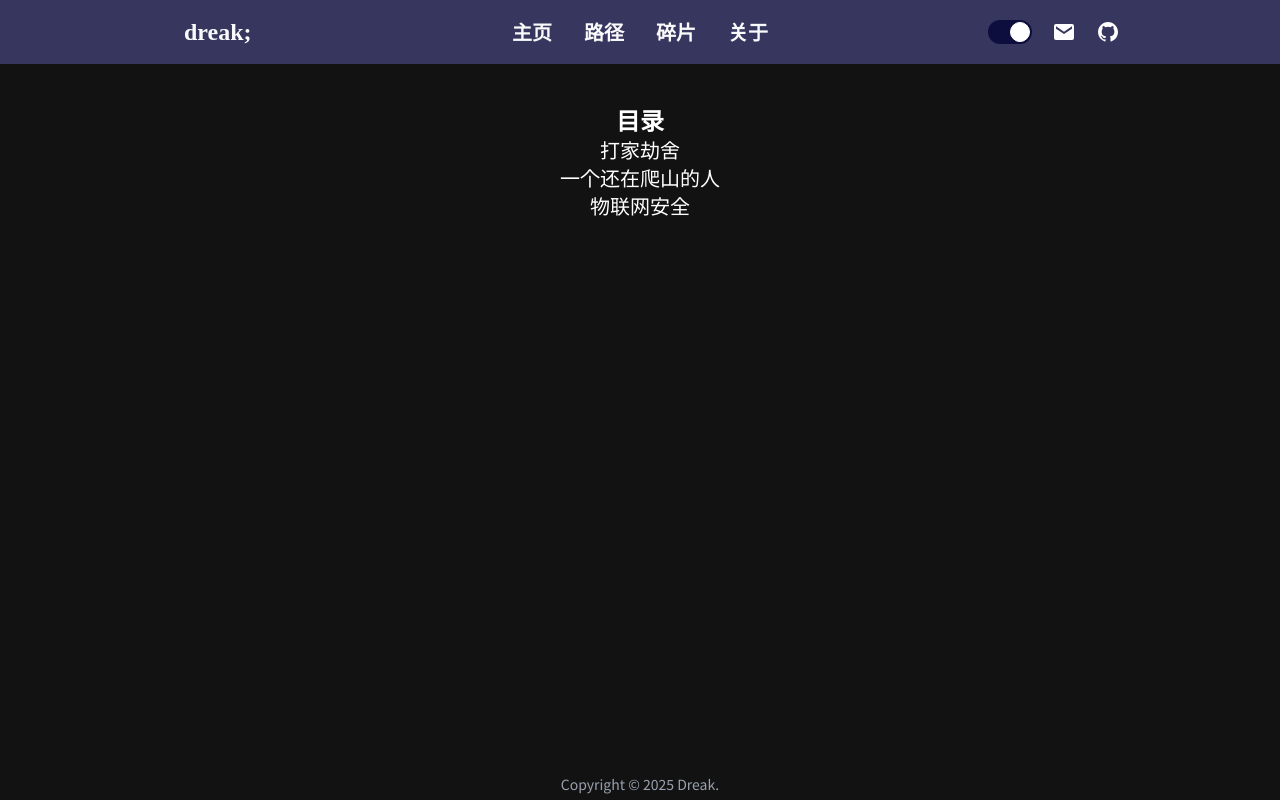
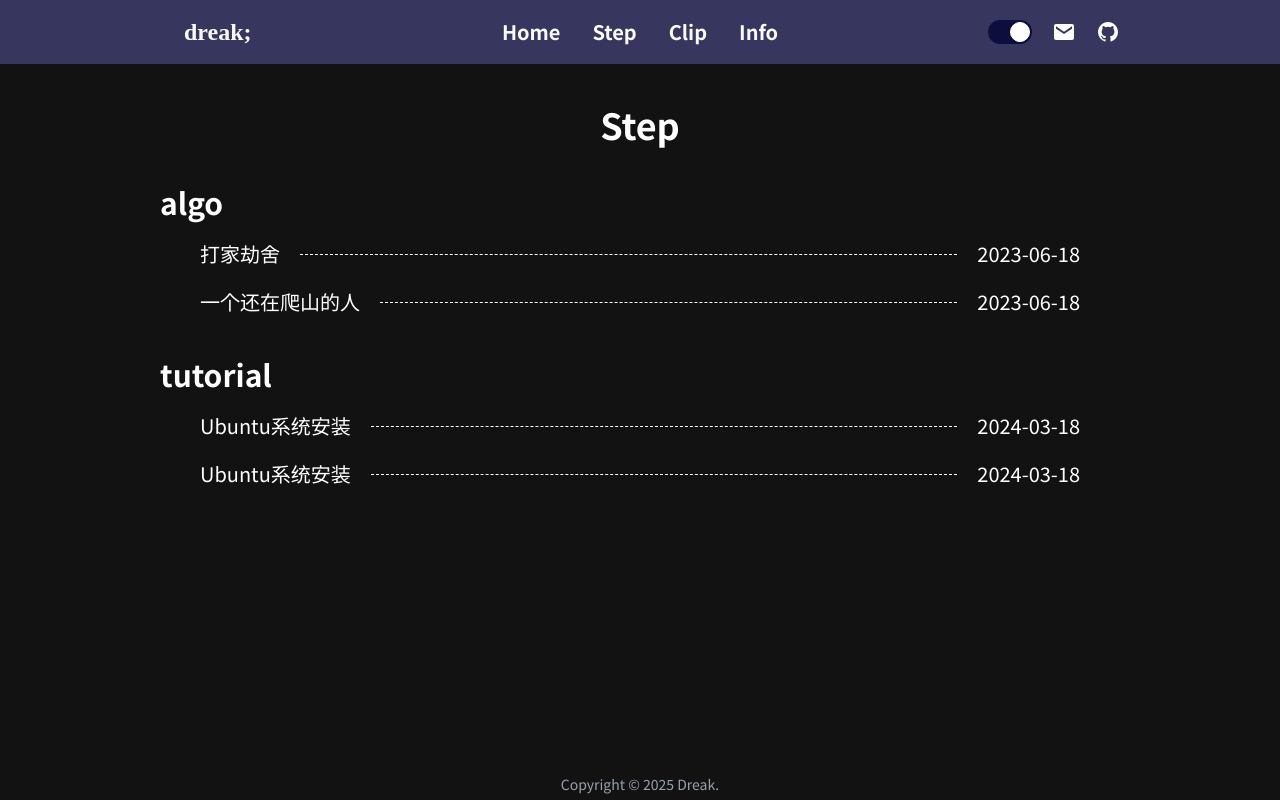
Before and after one commit to Arcticmarmot/dreak, a Next.js app: page /blogs in a window 1280 px wide. Built offline with nearby package versions, Linux system fonts and the light colour scheme; a web font is replaced by a local one.

Commit message:
feat: 初步实现Step页面

```diff
--- a/content/demo3.mdx
+++ b/content/clip/trip1.mdx
@@ -65,7 +65,3 @@ scripts: 系统初始化脚本；如mysql初始化脚本、删除所有镜像脚
 ![22079140a3730f51a22783fd721b691c.png](/resources/22079140a3730f51a22783fd721b691c.png)
 
 ![屏幕截图 2025-03-24 101610.png](/resources/屏幕截图%202025-03-24%20101610.png)
-
-export const metadata = {
-    author: "dreak"
-}
--- a/content/demo1.mdx
+++ b/content/step/burglary.mdx
@@ -1,7 +1,3 @@
-export const metadata = {
-    title: "hello world"
-}
-
 # 打家劫舍
 
 ## **问题描述：**
--- /dev/null
+++ b/content/step/ubuntu-setup.mdx
@@ -0,0 +1,33 @@
+# 网络
+
+Clash: https://github.com/clash-verge-rev/clash-verge-rev
+
+系统代理配置：配置localhost:Clash端口号
+
+shadowsocks: https://shadowsocks.nz/
+
+ubuntu中文镜像配置
+
+tailscale安装
+
+Tor服务安装
+
+TorBrowser
+
+# 工具
+
+中文输入法：IBus Fcitx
+
+Chrome: https://www.google.com/intl/zh-CN/chrome/?_gl=1*xphtvk*_up*MQ..&gclid=Cj0KCQjwhYS_BhD2ARIsAJTMMQbI8uibeBlTB9j8zzpmsp1LeEY4q9awf4N5_r8mmE400VYh9DA-DlwaAklrEALw_wcB&gclsrc=aw.ds
+
+VSCode
+
+Jetbrains
+
+Htop
+
+# 安装包
+
+[Clash.Verge_2.1.2_amd64.deb](../_resources/Clash.Verge_2.1.2_amd64.deb)
+
+&nbsp;
--- a/src/app/blogs/[slug]/page.tsx
+++ b/src/app/blogs/[slug]/page.tsx
@@ -7,7 +7,7 @@ export default async function Page({
     params: Promise<{ slug: string }>
 }) {
     const { slug } = await params
-    const { default: Post, metadata} = await import(`../../../../content/${slug}.mdx`)
+    const { default: Post, metadata} = await import(`../../../../content/step/${slug}.mdx`)
     console.log(metadata)
     return <MdxLayout><Post/></MdxLayout>
 }
@@ -15,7 +15,7 @@ export default async function Page({
 
 export function generateStaticParams() {
     const slugs: { slug: string; }[] = [];
-    fs.readdirSync('content').forEach(file => {
+    fs.readdirSync('content/step').forEach(file => {
         file = file.split('.')[0];
         slugs.push({slug: file});
     })
--- a/src/app/blogs/page.tsx
+++ b/src/app/blogs/page.tsx
@@ -1,14 +1,42 @@
 import React from "react";
 import Link from "next/link";
+import {GenerateStepGroups} from "../../constants/func";
+import {MetadataGroup} from "../../constants/interfaces";
+
+function Group({ group } : { group: MetadataGroup }) {
+    return (
+        <div className="w-full mt-10">
+            <p className="text-3xl font-bold">{group.name}</p>
+            <div className="">
+                {group.list.map((item, i) => {
+                    return (
+                        <div className="mt-5" key={i}>
+                            <Link href="/" key={i} className="flex justify-between items-center px-10">
+                                <p className="text-xl pr-5">{item.title}</p>
+                                {/*<p className="text-2xl">{'-'.repeat(80 - item.title.length)}</p>*/}
+                                <div className="h-0.5 flex-1  border-b border-dashed  border-spacing-0.5 border-dark-background dark:border-background"></div>
+                                <p className="text-xl pl-5">{item.createTime}</p>
+                            </Link>
+                        </div>
+                    )
+                })}
+            </div>
+        </div>
+    )
+}
 
 export default function Blogs() {
+    const groups = GenerateStepGroups();
+    console.log(groups);
     return (
-        <div className="w-full h-full bg-background dark:bg-dark-background">
-            <div className="h-main-height flex flex-col items-center pt-10">
-                <p className="text-2xl font-bold">目录</p>
-                <Link href="/blogs/demo1"><p className="text-xl mx-4">打家劫舍</p></Link>
-                <Link href="/blogs/demo2"><p className="text-xl mx-4">一个还在爬山的人</p></Link>
-                <Link href="/blogs/demo3"><p className="text-xl mx-4">物联网安全</p></Link>
+        <div className="w-full h-full bg-background dark:bg-dark-background flex flex-col items-center">
+            <div className="max-w-main-width w-main-width h-main-height pt-10">
+                <p className="text-4xl font-bold flex justify-center">Step</p>
+                {groups.map((group, i) => {
+                    return (
+                        <Group group={group} key={i}></Group>
+                    )
+                })}
             </div>
         </div>
     );
--- a/src/components/top-bar.tsx
+++ b/src/components/top-bar.tsx
@@ -17,16 +17,16 @@ export default function TopBar(){
                 </Link>
                 <div className="routes h-full w-96 flex items-center justify-center">
                     <Link href="/">
-                        <p className="font-bold text-gray-50 text-xl mx-4">主页</p>
+                        <p className="font-bold text-gray-50 text-xl mx-4">Home</p>
                     </Link>
                     <Link href="/blogs">
-                        <p className="font-bold text-gray-50 text-xl mx-4">路径</p>
+                        <p className="font-bold text-gray-50 text-xl mx-4">Step</p>
                     </Link>
                     <Link href="/">
-                        <p className="font-bold text-gray-50 text-xl mx-4">碎片</p>
+                        <p className="font-bold text-gray-50 text-xl mx-4">Clip</p>
                     </Link>
                     <Link href="/">
-                        <p className="font-bold text-gray-50 text-xl mx-4">关于</p>
+                        <p className="font-bold text-gray-50 text-xl mx-4">Info</p>
                     </Link>
                 </div>
                 <div className="options h-full w-80 flex justify-end items-center">
@@ -57,7 +57,6 @@ export default function TopBar(){
                     <a className="ml-5" href="https://github.com/Arcticmarmot" title="https://github.com/Arcticmarmot">
                         <GithubIcon className="w-6"></GithubIcon>
                     </a>
-
                 </div>
             </div>
         </div>
--- /dev/null
+++ b/src/constants/func.ts
@@ -0,0 +1,21 @@
+import {MdxMetadata} from "./interfaces";
+import {StepGroupNames, StepMetadataList} from "./metadata/step-metadata";
+
+export function compareMetadata(a: MdxMetadata, b: MdxMetadata) {
+    return a.createTime < b.createTime ? 1 : -1;
+}
+
+export function GenerateStepGroups() {
+    const groups = []
+    for (const i in StepGroupNames) {
+        const groupName = StepGroupNames[i];
+        groups.push({
+            name: groupName,
+            list: StepMetadataList.filter(item => item.category === groupName)
+        });
+    }
+    for (const i in groups) {
+        groups[i].list = groups[i].list.sort(compareMetadata);
+    }
+    return groups;
+}
--- /dev/null
+++ b/src/constants/interfaces.ts
@@ -0,0 +1,11 @@
+export interface MdxMetadata {
+    title: string,
+    filename: string,
+    category: "algo" | "tutorial",
+    createTime: string,
+}
+
+export interface MetadataGroup {
+    name: string,
+    list: MdxMetadata[],
+}
--- /dev/null
+++ b/src/constants/metadata/step-metadata.ts
@@ -0,0 +1,30 @@
+import {MdxMetadata} from "../interfaces";
+
+export const StepGroupNames = ["algo", "tutorial"]
+
+export const StepMetadataList: MdxMetadata[] = [
+    {
+        title: "一个还在爬山的人",
+        filename: "climb-ladder",
+        category: "algo",
+        createTime: "2023-06-18",
+    },
+    {
+        title: "打家劫舍",
+        filename: "burglary",
+        category: "algo",
+        createTime: "2023-06-18",
+    },
+    {
+        title: "Ubuntu系统安装",
+        filename: "ubuntu-setup",
+        category: "tutorial",
+        createTime: "2024-03-18",
+    },
+    {
+        title: "Ubuntu系统安装",
+        filename: "ubuntu-setup",
+        category: "tutorial",
+        createTime: "2024-03-18",
+    }
+]
```
Also changed, not shown: content/clip/trip2.mdx (added, +18 -0 lines), content/step/climb-ladder.mdx (renamed from content/demo2.mdx), src/constants/metadata/clip-metadata.ts (added).
